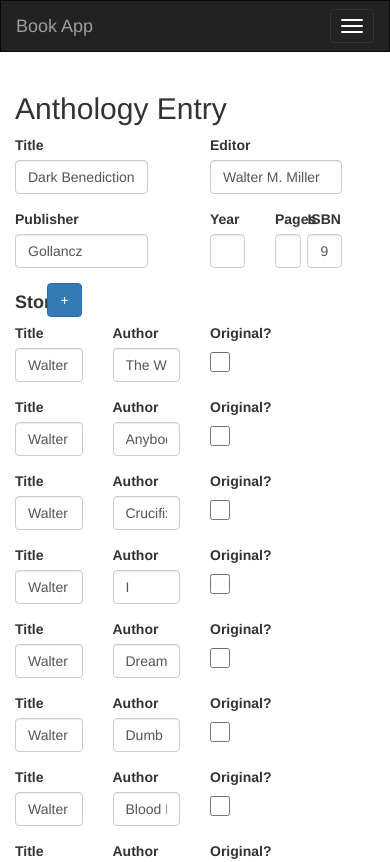
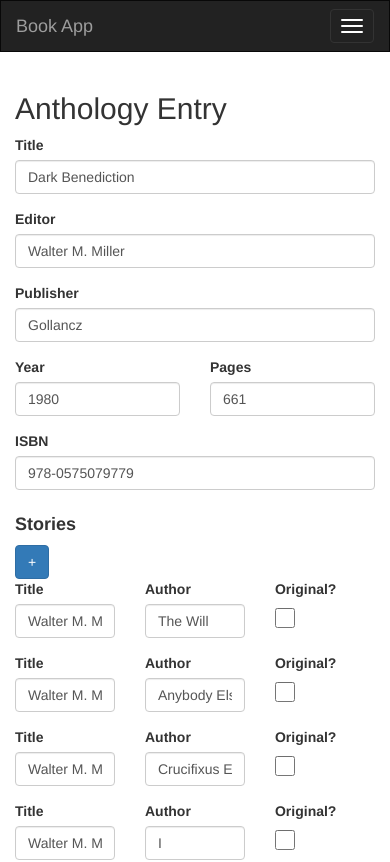
Before and after one commit to stefanpalmer/book-app, an Angular app: page /library/1/edit-anthology in a window 390 px wide. Shown: the top 862 px of the page. Built offline with nearby package versions, Linux system fonts and the light colour scheme.

Commit message:
Make forms responsive for mobile

```diff
--- a/src/app/anthologies/anthologies.component.html
+++ b/src/app/anthologies/anthologies.component.html
@@ -1,63 +1,60 @@
 <form [formGroup]="anthologyForm" (ngSubmit)="onSubmit()">
   <h2>Anthology Entry</h2>
   <div class="row">
-    <div class="col-xs-5 form-group">
+    <div class="col-sm-5 form-group">
       <label for="title">Title</label>
       <input type="text" id="title" class="form-control" formControlName="title">
-      <div *ngIf="anthologyForm.get('title').touched && anthologyForm.get('title').invalid"
-      class="alert alert-danger">Title is required.</div>
+      <div *ngIf="anthologyForm.get('title').touched && anthologyForm.get('title').invalid" class="alert alert-danger">Title is required.</div>
     </div>
-    <div class="col-xs-5 col-xs-push-1 form-group">
+    <div class="col-sm-5 col-sm-push-1 form-group">
       <label for="editor">Editor</label>
       <input type="text" id="editor" class="form-control" formControlName="author">
-      <div *ngIf="anthologyForm.get('author').touched && anthologyForm.get('author').invalid"
-      class="alert alert-danger">Editor is required.</div>
+      <div *ngIf="anthologyForm.get('author').touched && anthologyForm.get('author').invalid" class="alert alert-danger">Editor is required.</div>
     </div>
   </div>
   <div class="row">
-    <div class="col-xs-5 form-group">
+    <div class="col-sm-5 form-group">
       <label for="publisher">Publisher</label>
       <input type="text" id="publisher" class="form-control" formControlName="publisher">
     </div>
-    <div class="col-xs-2 col-xs-push-1 form-group">
+    <div class="col-sm-2 col-xs-6 col-sm-push-1 form-group">
       <label for="year">Year</label>
       <input type="number" id="year" class="form-control" formControlName="year">
-      <div *ngIf="anthologyForm.get('year').touched && anthologyForm.get('year').invalid"
-      class="alert alert-danger">Cannot be later than current year.</div>
+      <div *ngIf="anthologyForm.get('year').touched && anthologyForm.get('year').invalid" class="alert alert-danger">Cannot be later than current year.</div>
     </div>
-    <div class="col-xs-1 col-xs-push-1 form-group">
+    <div class="col-sm-2 col-xs-6 col-sm-push-2 form-group">
       <label for="pages">Pages</label>
       <input type="number" id="pages" class="form-control" formControlName="pages">
-      <div *ngIf="anthologyForm.get('pages').touched && anthologyForm.get('pages').invalid"
-      class="alert alert-danger">Must be a positive number.</div>
-    </div>
-    <div class="col-xs-2 col-xs-push-1 form-group">
-      <label for="isbn">ISBN</label>
-      <input type="text" id="isbn" class="form-control" formControlName="isbn">
-      <div *ngIf="anthologyForm.get('isbn').touched && anthologyForm.get('isbn').invalid"
-      class="alert alert-danger">Must be a 13 digit number.</div>
+      <div *ngIf="anthologyForm.get('pages').touched && anthologyForm.get('pages').invalid" class="alert alert-danger">Must be a positive number.</div>
     </div>
   </div>
   <div class="row">
-    <div class="col-xs-1">
+    <div class="col-sm-5 form-group">
+      <label for="isbn">ISBN</label>
+      <input type="text" id="isbn" class="form-control" formControlName="isbn">
+      <div *ngIf="anthologyForm.get('isbn').touched && anthologyForm.get('isbn').invalid" class="alert alert-danger">Must be a 13 digit number.</div>
+    </div>
+  </div>
+  <div class="row">
+    <div class="col-md-1 col-sm-2">
       <h4><strong>Stories</strong></h4>
     </div>
-    <div class="col-xs-1">
+    <div class="col-sm-1">
       <button class="btn btn-primary" type="button" (click)="onAddStory()">+</button>
     </div>
   </div>
   <div class="row">
-    <div class="col-xs-9" formArrayName="stories">
+    <div class="col-sm-9 col-xs-12" formArrayName="stories">
       <div class="row" *ngFor="let story of anthologyForm.get('stories').controls; let i = index" [formGroupName]="i">
-        <div class="col-xs-4 form-group">
+        <div class="col-md-4 col-sm-5 col-xs-4 form-group">
           <label for="title">Title</label>
           <input type="text" class="form-control" id="title" formControlName="title">
         </div>
-        <div class="col-xs-4 form-group">
+        <div class="col-md-4 col-sm-5 col-xs-4 form-group">
           <label for="storyAuthor">Author</label>
           <input type="text" class="form-control" formControlName="author">
         </div>
-        <div class="col-xs-1">
+        <div class="col-md-1 col-sm-2 col-xs-2">
           <label for="original">Original?</label>
           <input type="checkbox" class="form-control" id="original" formControlName="original">
         </div>
@@ -65,16 +62,16 @@
     </div>
   </div>
   <div class="row">
-    <div class="col-xs-11 form-group">
+    <div class="col-sm-11 form-group">
       <label for="review">Review</label>
       <textarea type="text" id="review" class="form-control" rows="3" formControlName="review"></textarea>
     </div>
   </div>
   <div class="row">
-    <div class="col-xs-1">
+    <div class="col-sm-1 col-xs-2">
       <button class="btn btn-primary" type="submit">{{ editMode ? 'Update' : 'Add'}}</button>
     </div>
-    <div class="col-xs-1">
+    <div class="col-sm-1 col-xs-2">
       <button class="btn btn-warning" (click)="onClear()">Cancel</button>
     </div>
   </div>
--- a/src/app/novels/novels.component.html
+++ b/src/app/novels/novels.component.html
@@ -1,13 +1,13 @@
 <form [formGroup]="novelsForm" (ngSubmit)="onSubmit()">
   <h2 id="novelFormTitle">Novel Entry</h2>
   <div class="row">
-    <div class="col-xs-5 form-group">
+    <div class="col-sm-5 form-group">
       <label for="title">Title</label>
       <input type="text" id="title" class="form-control" formControlName="title">
       <div *ngIf="novelsForm.get('title').touched && novelsForm.get('title').invalid"
       class="alert alert-danger">Title is required.</div>
     </div>
-    <div class="col-xs-5 col-xs-push-1 form-group">
+    <div class="col-sm-5 col-sm-push-1 form-group">
       <label for="author">Author</label>
       <input type="text" id="author" class="form-control" formControlName="author">
       <div *ngIf="novelsForm.get('author').touched && novelsForm.get('author').invalid"
@@ -15,17 +15,17 @@
     </div>
   </div>
   <div class="row">
-    <div class="col-xs-5 form-group">
+    <div class="col-sm-5 form-group">
       <label for="publisher">Publisher</label>
       <input type="text" id="publisher" class="form-control" formControlName="publisher">
     </div>
-    <div class="col-xs-2 col-xs-push-1 form-group">
+    <div class="col-sm-2 col-xs-6 col-sm-push-1 form-group">
       <label for="year">Year</label>
       <input type="number" id="year" class="form-control" formControlName="year">
       <div *ngIf="novelsForm.get('year').touched && novelsForm.get('year').invalid"
       class="alert alert-danger">Cannot be later than current year.</div>
     </div>
-    <div class="col-xs-2 col-xs-push-2 form-group">
+    <div class="col-sm-2 col-xs-6 col-sm-push-2 form-group">
       <label for="pages">Pages</label>
       <input type="number" id="pages" class="form-control" formControlName="pages">
       <div *ngIf="novelsForm.get('pages').touched && novelsForm.get('pages').invalid"
@@ -33,15 +33,15 @@
     </div>
   </div>
   <div class="row">
-    <div class="col-xs-5 form-group">
+    <div class="col-sm-5 form-group">
       <label for="series">Series</label>
       <input type="text" id="series" class="form-control" formControlName="series">
     </div>
-    <div class="col-xs-2 col-xs-push-1 form-group">
-      <label for="seriesnum">Series Number</label>
+    <div class="col-sm-2 col-xs-6 col-sm-push-1 form-group">
+      <label for="seriesnum">Series No.</label>
       <input type="number" id="seriesnum" class="form-control" formControlName="seriesnum">
     </div>
-    <div class="col-xs-2 col-xs-push-2 form-group">
+    <div class="col-sm-2 col-xs-6 col-sm-push-2 form-group">
       <label for="isbn">ISBN</label>
       <input type="text" id="isbn" class="form-control" formControlName="isbn">
       <div *ngIf="novelsForm.get('isbn').touched && novelsForm.get('isbn').invalid"
@@ -49,16 +49,16 @@
     </div>
   </div>
   <div class="row">
-    <div class="col-xs-11 form-group">
+    <div class="col-sm-11 form-group">
       <label for="review">Review</label>
       <textarea type="text" id="review" class="form-control" rows="3" cols="100" formControlName="review"></textarea>
     </div>
   </div>
   <div class="row">
-    <div class="col-xs-1">
+    <div class="col-sm-1 col-xs-2">
       <button class="btn btn-primary" type="submit">{{editMode? 'Update': 'Add'}}</button>
     </div>
-    <div class="col-xs-1">
+    <div class="col-sm-1 col-xs-2">
       <button class="btn btn-warning" (click)="onClear()">Clear</button>
     </div>
   </div>
```
